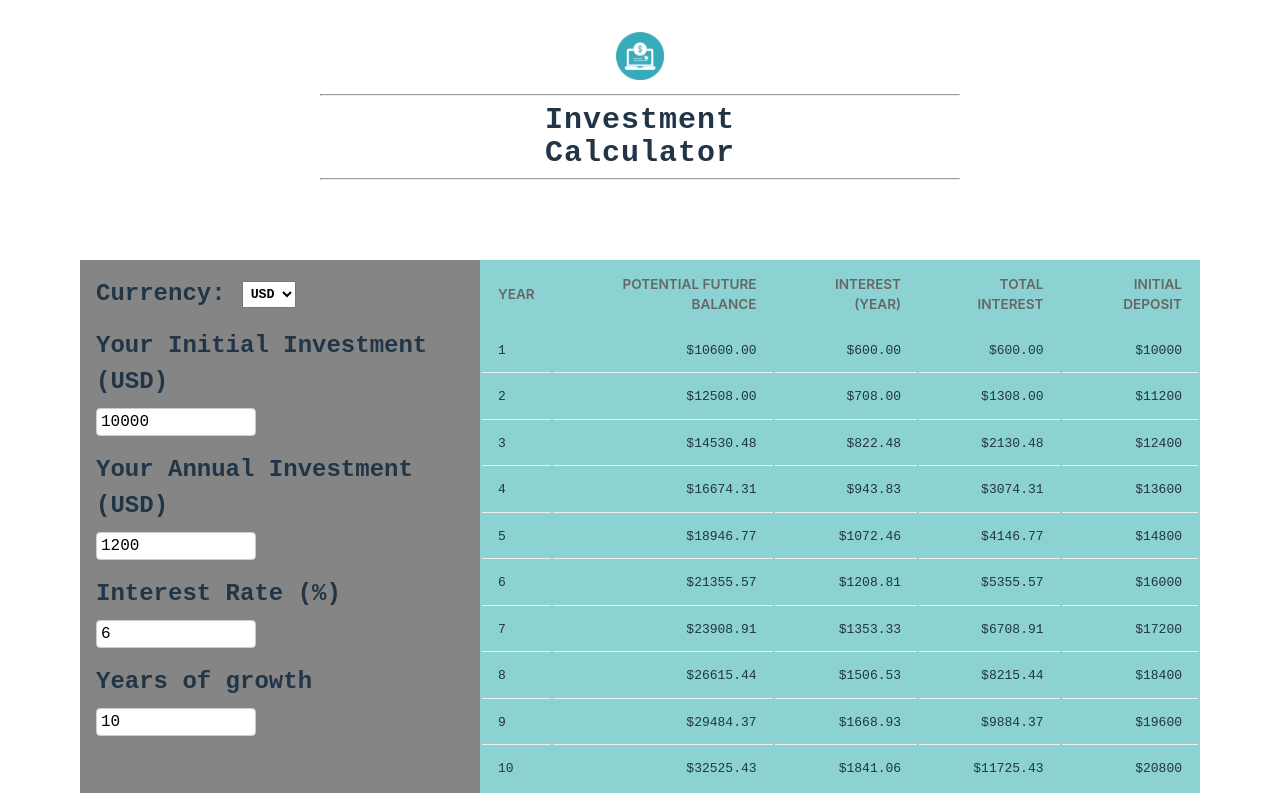
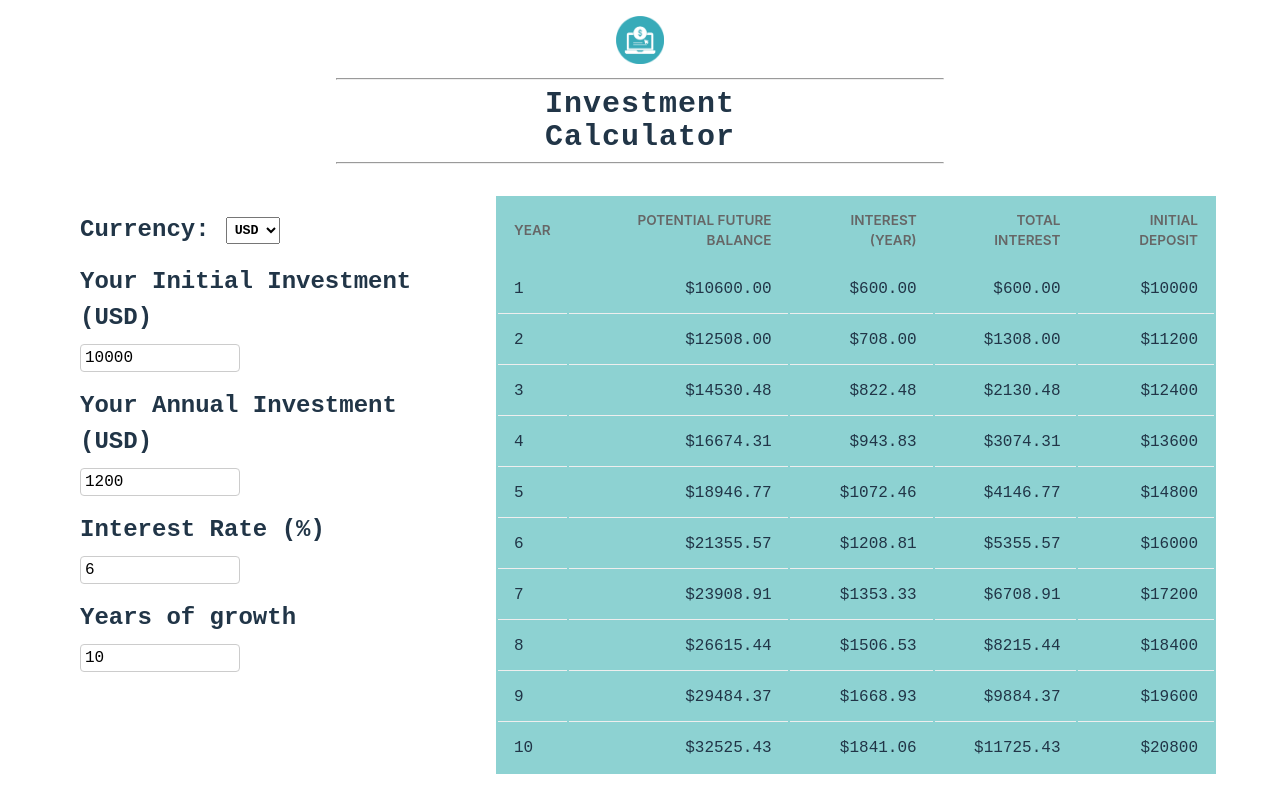
Before and after one commit to denichinv/investment_calculator, a React (Vite) app: page / in a window 1280 px wide. Built offline with nearby package versions, Linux system fonts and the light colour scheme.

Commit message:
style changes

```diff
--- a/src/App.css
+++ b/src/App.css
@@ -2,19 +2,28 @@
   box-sizing: border-box;
   margin: 0;
   padding: 0;
-
 }
 
 .container {
-    width: 90%;
+  width: 95%;
   max-width: 1200px;
   margin: 0 auto;
-    padding-top: 2rem;
+  padding-top: 1rem;
 }
 
 .calculator-container {
   display: flex;
-    gap: 0rem;
+  flex-direction: column;
+  gap: 2rem;
   justify-content: center;
-    margin-top: 5rem;
+  align-items: center;
+  margin-top: 2rem;
 }
+
+/* Media query for tablets */
+@media screen and (min-width: 768px) {
+  .calculator-container {
+    flex-direction: row;
+    align-items: flex-start;
+  }
+}
--- a/src/components/header.css
+++ b/src/components/header.css
@@ -2,21 +2,35 @@
   text-align: center;
   max-width: 40rem;
   margin: 0 auto;
+  padding: 0 1rem;
 }
 
 #header img {
-  width: 3rem;
-  height: 3rem;
+  width: 2.5rem;
+  height: 2.5rem;
 }
+
+h1 {
+  font-family: monospace;
+  margin: 0.5rem 0;
+  font-size: 24px;
+  letter-spacing: 1px;
+  font-weight: 800;
+  text-align: center;
+}
+
+#header hr {
+  margin: 0.5rem 0;
+}
+
+/* Media query for tablets and larger */
+@media screen and (min-width: 768px) {
+  #header img {
+    width: 3rem;
+    height: 3rem;
+  }
+
   h1 {
-    font-family: monospace;
-
-    margin: 0.5rem 0;
     font-size: 30px;
-    letter-spacing: 1px;
-    font-weight: 800;
-    text-align: center;
   }
-  #header hr {
-    margin: 0.5rem 0;
-  }
+}
--- a/src/components/outputData.css
+++ b/src/components/outputData.css
@@ -1,12 +1,14 @@
 #result {
   background-color: #8dd2d2;
-    width: 45rem;
+  width: 100%;
+  overflow-x: auto;
 }
 
 #result table {
   width: 100%;
   border-collapse: collapse;
   border-spacing: 0;
+  min-width: 650px; /* Ensures the table doesn't get too compressed */
 }
 
 #result thead tr {
@@ -15,18 +17,19 @@
 
 #result th {
   color: #666;
-    font-size: 0.85rem;
+  font-size: 0.75rem;
   font-weight: 600;
   text-transform: uppercase;
-    padding: 0.75rem 1rem;
+  padding: 0.5rem;
   text-align: right;
 }
 
 #result td {
-    padding: 0.75rem 1rem;
+  padding: 0.5rem;
   text-align: right;
   border-bottom: 1px solid #eee;
   font-family: monospace;
+  font-size: 0.9rem;
 }
 
 #result th:first-child,
@@ -41,3 +44,20 @@
 #result tbody tr:last-child td {
   border-bottom: none;
 }
+
+/* Media query for tablets and larger */
+@media screen and (min-width: 768px) {
+  #result {
+    width: 45rem;
+  }
+
+  #result th {
+    font-size: 0.85rem;
+    padding: 0.75rem 1rem;
+  }
+
+  #result td {
+    padding: 0.75rem 1rem;
+    font-size: 1rem;
+  }
+}
--- a/src/components/userInput.css
+++ b/src/components/userInput.css
@@ -1,14 +1,10 @@
-#user-input{
-  background-color:hsla(0, 0%, 40%, 0.792);
-
+#user-input {
+  background-color: hsla(0, 0%, 100%, 0.792);
   font-family: monospace;
-
-  font-size: 1.5rem;
-
-  width: 25rem;
+  font-size: 1.2rem;
+  width: 100%;
   padding: 1rem;
-  max-width: 30rem;
-  flex-shrink: 0;
+  max-width: 100%;
 }
 
 .input-group {
@@ -17,19 +13,20 @@
   gap: 0.5rem;
   margin-bottom: 1rem;
 }
+
 .input-group label {
   font-weight: bold;
+}
 
-  }
 .input-group input {
-    width: 10rem;
+  width: 100%;
   padding: 0.5rem;
   border: 1px solid #ccc;
   border-radius: 4px;
   font-size: 1rem;
   font-family: monospace;
+}
 
-  }
 .error {
   color: red;
   font-size: 0.8rem;
@@ -53,17 +50,28 @@
 .currency-switcher label {
   margin-right: 0.5rem;
   font-weight: bold;
+}
 
-}
 .currency-switcher select {
   padding: 8px;
   font-weight: bold;
   font-family: monospace;
-
-
 }
 
 .input-group input,
 .currency-switcher select {
   padding: 0.25rem;
 }
+
+/* Media query for tablets and larger */
+@media screen and (min-width: 768px) {
+  #user-input {
+    font-size: 1.5rem;
+    width: 25rem;
+    max-width: 30rem;
+  }
+
+  .input-group input {
+    width: 10rem;
+  }
+}
--- a/src/index.css
+++ b/src/index.css
@@ -1,19 +1,38 @@
-
 
 :root {
   font-family: Inter, system-ui, Avenir, Helvetica, Arial, sans-serif;
   line-height: 1.5;
   font-weight: 400;
-
   color-scheme: light dark;
-  color: rgba(255, 255, 255, 0.87);
+  color: rgba(0, 0, 0, 0.87);
   background-color: #fcfcfc;
-
   font-synthesis: none;
   text-rendering: optimizeLegibility;
   -webkit-font-smoothing: antialiased;
   -moz-osx-font-smoothing: grayscale;
 }
+
+@media (prefers-color-scheme: dark) {
+  :root {
+    color: rgba(255, 255, 255, 0.87);
+    background-color: #242424;
+  }
+
+  #user-input {
+    background-color: hsla(0, 0%, 20%, 0.8);
+    color: white;
+  }
+
+  #result {
+    background-color: #5a9090;
+  }
+
+  #result tbody tr:hover {
+    background-color: #4a8080;
+  }
+}
+
+
 
 a {
   font-weight: 500;
```
Lines whose indentation alone changed are shown as unchanged.
